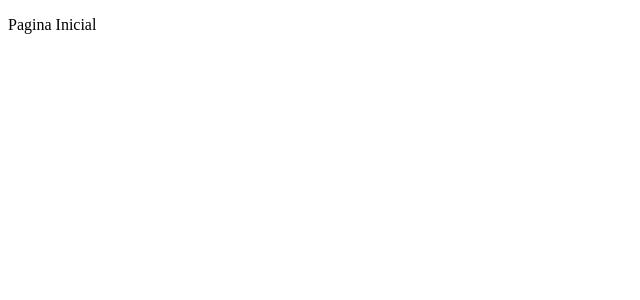
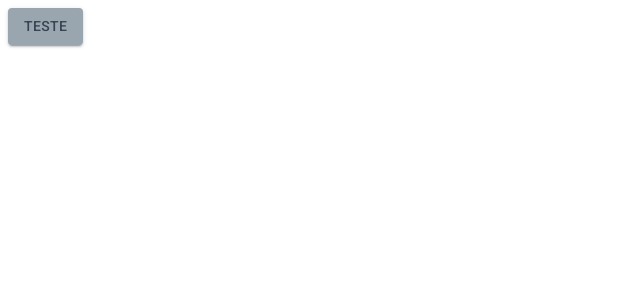
Before and after one commit to vitormendes09/Appa, a React (Create React App) app: page /pagina-inicial in a window 1280 px wide. Shown: the top 300 px of the page, without its empty margins (0-640 px from the left). Built offline with nearby package versions, Linux system fonts and the light colour scheme.

Commit message:
criado tema light

```diff
--- a/package.json
+++ b/package.json
@@ -3,6 +3,10 @@
   "version": "0.1.0",
   "private": true,
   "dependencies": {
+    "@emotion/react": "^11.14.0",
+    "@emotion/styled": "^11.14.0",
+    "@mui/icons-material": "^6.4.6",
+    "@mui/material": "^6.4.6",
     "@testing-library/dom": "^10.4.0",
     "@testing-library/jest-dom": "^6.6.3",
     "@testing-library/react": "^16.2.0",
--- a/public/index.html
+++ b/public/index.html
@@ -1,23 +1,26 @@
 <!DOCTYPE html>
 <html lang="pt-br">
+
 <head>
   <meta charset="utf-8" />
   <link rel="icon" href="%PUBLIC_URL%/favicon.ico" />
   <meta name="viewport" content="width=device-width, initial-scale=1" />
   <meta name="theme-color" content="#000000" />
-    <meta
-      name="description"
-      content="Web site created using create-react-app"
-    />
+  <meta name="description" content="Web site created using create-react-app" />
   <link rel="apple-touch-icon" href="%PUBLIC_URL%/logo192.png" />
+  <link rel="manifest" href="%PUBLIC_URL%/manifest.json" />
+  <title> Appa</title>
 
-    <link rel="manifest" href="%PUBLIC_URL%/manifest.json" />
+  <link rel="preconnect" href="https://fonts.googleapis.com" />
+  <link rel="preconnect" href="https://fonts.gstatic.com" crossorigin />
+  <link rel="stylesheet" href="https://fonts.googleapis.com/css2?family=Roboto:wght@300;400;500;700&display=swap" />
 
-    <title> Appa</title>
 </head>
+
 <body>
   <noscript> Seu guia no mundo das IAs</noscript>
   <div id="root"></div>
 
 </body>
+
 </html>
--- a/src/App.tsx
+++ b/src/App.tsx
@@ -1,9 +1,13 @@
 import { BrowserRouter } from "react-router-dom";
 import { AppRoutes } from "./routes";
+import { ThemeProvider } from "@emotion/react";
+import { LightTheme } from "./shared/themes";
 export const App = () => {
   return (
-    <BrowserRouter>
-      <AppRoutes/>
-    </BrowserRouter>
+    <ThemeProvider theme={LightTheme}>
+      <BrowserRouter>
+        <AppRoutes />
+      </BrowserRouter>
+    </ThemeProvider>
   );
 }
--- a/src/routes/index.tsx
+++ b/src/routes/index.tsx
@@ -1,9 +1,10 @@
+import { Button } from "@mui/material";
 import {  Routes, Route, Navigate } from "react-router-dom";
 
 export const AppRoutes = () => {
     return(
         <Routes>
-            <Route path="/pagina-inicial" element={<p> Pagina Inicial </p>}/>
+            <Route path="/pagina-inicial" element={<Button variant="contained" color='primary' > Teste </Button>}/>
 
             <Route path="*" element={<Navigate to="/pagina-inicial"/>}/>
         </Routes>
--- /dev/null
+++ b/src/shared/themes/Light.ts
@@ -0,0 +1,28 @@
+import { createTheme} from '@mui/material'
+
+export const LightTheme = createTheme({
+    palette: {
+        primary:{
+            main: '#9AA6AF',
+            dark: '#7F8A94',
+            light: '#BDC4CB',
+            contrastText: '#384452',
+        },
+        secondary: {
+            main: '#DDE1E6',
+            dark: '#C8CDD4',
+            light: '#EFF1F5',
+            contrastText: '#2E3742'
+        },
+
+        background: {
+            paper: '#FFFFFF',
+            default: '#F4F5F7'
+        },
+        text: {
+            primary: '#2E3742',
+            secondary: '#5C677D',
+            disabled: '#A1A6B2'
+        }
+    }
+});
--- a/src/shared/themes/index.ts
+++ b/src/shared/themes/index.ts
@@ -1 +1 @@
-export {};
+export * from './Light';
```
Also changed, not shown: 1 other file (tests, documents, lock files or other folders). Lines whose indentation alone changed are shown as unchanged.
